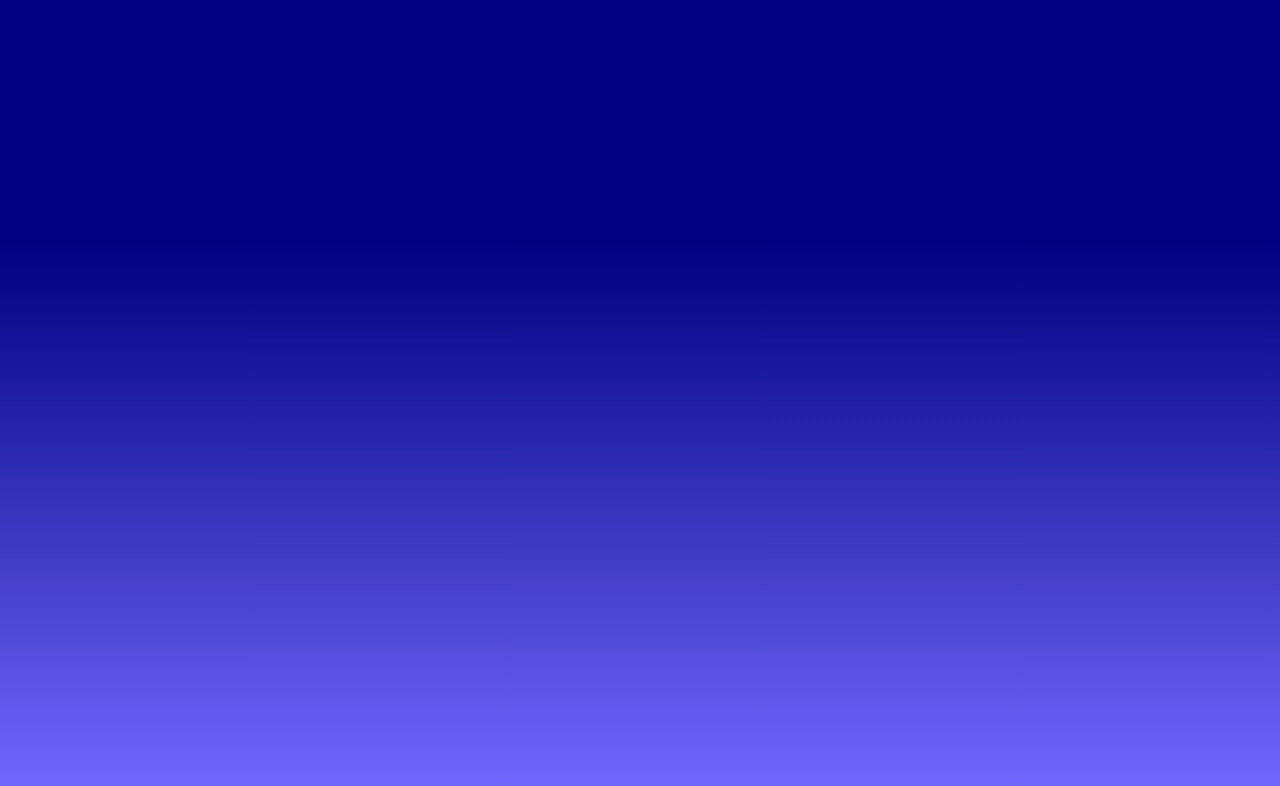
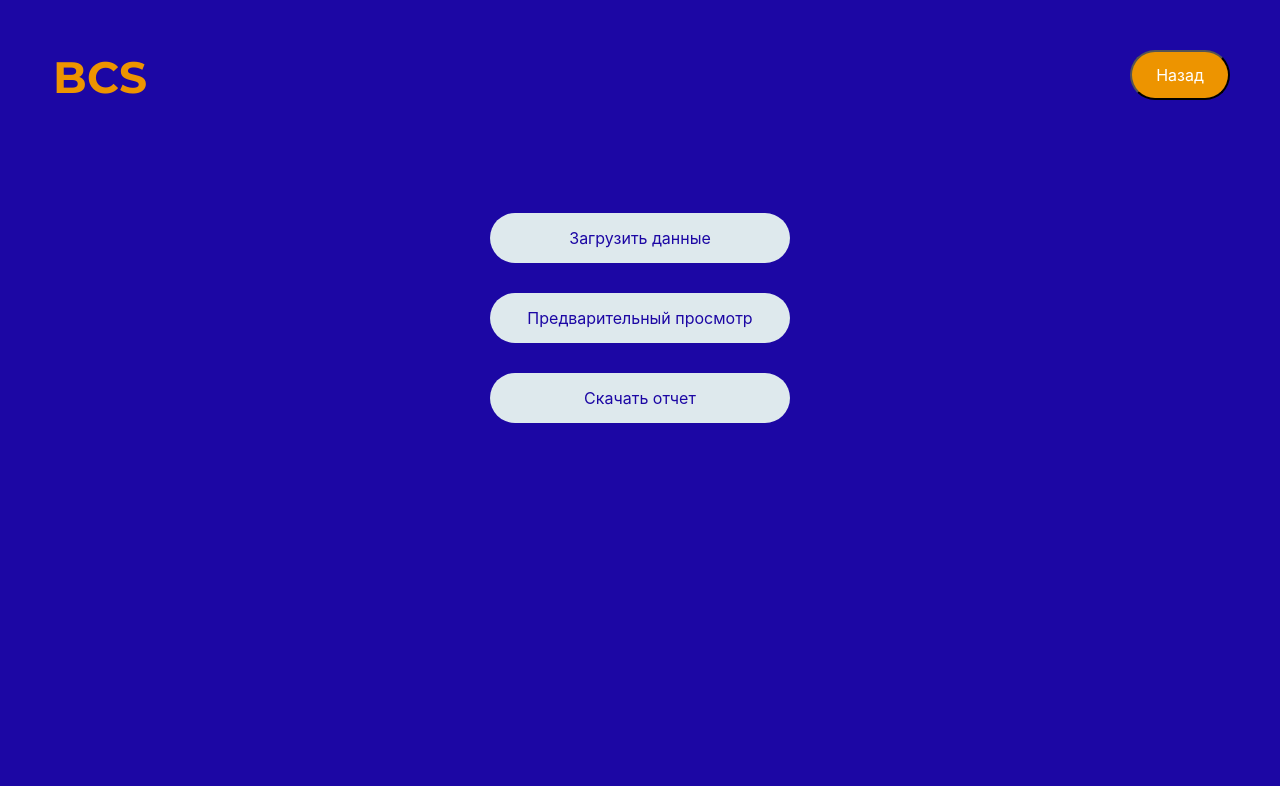
Before and after one commit to UliaKarpova/hackwagon, a React (Create React App) app: page /workpage in a window 1280 px wide. Shown: the top 786 px of the page. Built offline with nearby package versions, Linux system fonts and the light colour scheme.

Commit message:
change properties

```diff
--- a/src/components/App/App.css
+++ b/src/components/App/App.css
@@ -1,5 +1,9 @@
 @import url(../../vendor/normalize.css);
 @import url(../../vendor/fonts.css);
+
+html {
+  background: var(--Cyan-100);
+}
 
 .App {
   width: 100%;
--- a/src/components/App/App.js
+++ b/src/components/App/App.js
@@ -5,7 +5,7 @@ import StartPage from '../StartPage/StartPage';
 import Login from '../Login/Login';
 import SnowFall from '../Snowfall/SnowFall';
 import Header from '../Header/Header';
-// import WorkPage from '../WorkPage/WorkPage';
+import WorkPage from '../WorkPage/WorkPage';
 
 function App() {
   return (
@@ -19,14 +19,14 @@ function App() {
         <Header />
         <Login />
       </Route>
-      {/* <Route path="/workpage">
+      <Route path="/workpage">
         <Header>
           <NavLink to="/">
             <button className="header__btn">Назад</button>
           </NavLink>
         </Header>
         <WorkPage />
-      </Route> */}
+      </Route>
     </Switch>
   );
 }
--- a/src/components/Header/Header.css
+++ b/src/components/Header/Header.css
@@ -14,7 +14,8 @@
 
 .header__btn {
   width: 100px;
-  height: 46px;
+  height: 50px;
+  border-radius: 25px;
   background-color: var(--Orange-300);
   color: #fff;
   cursor: pointer;
--- a/src/components/Login/Login.css
+++ b/src/components/Login/Login.css
@@ -7,7 +7,7 @@
 .form {
   display: flex;
   flex-direction: column;
-  align-items: center;
+  align-items: flex-start;
 }
 
 .form__title {
@@ -37,17 +37,21 @@
 }
 
 .form__button {
-  width: 100px;
-  height: 100px;
-  border-radius: 50px;
+  width: 100%;
+  height: 50px;
+  border-radius: 25px;
+  border: none;
   margin-top: 40px;
+  margin-bottom: 40px;
   background-color: var(--Orange-300);
   color: #fff;
   cursor: pointer;
 }
 
 .link__to-page {
+  width: 100%;
   text-decoration: none;
+  text-align: center;
   color: var(--Cyan-200);
   font-style: normal;
   font-size: 18px;
--- a/src/components/Login/Login.js
+++ b/src/components/Login/Login.js
@@ -56,8 +56,8 @@ function Login() {
         <label htmlFor='password' className='form__label'>Пароль</label>
         <input id='password' onChange={onChange} name='password' className='form-input form__password' type='password' />
         <button type='submit' className='form__button'>Отправить</button>
+        <Link to="/workpage" className="link__to-page">Начать инвентаризацию</Link>
       </form>
-      <Link to="/workpage" className="link__to-page">Начать инвентаризацию</Link>
     </div>
   );
 }
--- a/src/components/Snowfall/SnowFall.css
+++ b/src/components/Snowfall/SnowFall.css
@@ -1,18 +1,9 @@
 html {
   height: 100%;
-  background: linear-gradient(#000080 30%, #736AFF);
+  /* background: linear-gradient(#000080 30%, #736AFF); */
+  background: var(--Blue-400);
   overflow: hidden;
 }
-
-/* display: flex;
-    position: fixed;
-    top: 0;
-    left: 0;
-    width: 100vw;
-    height: 100vh;
-    background: rgba(0, 0, 0, 0.5);
-    justify-content: center;
-    align-items: center; */
 
 .snow, .snow:before, .snow:after {
   position: absolute;
@@ -25,6 +16,7 @@ html {
   -webkit-animation: snow 10s linear infinite;
   animation: snow 10s linear infinite;
   content: "";
+  z-index: -10;
 }
 
 .snow:after {
--- a/src/components/StartPage/StartPage.css
+++ b/src/components/StartPage/StartPage.css
@@ -3,7 +3,6 @@
   color: var(--Yellow-300);
   padding: 12px;
   font-family: 'Inter';
-
 }
 
 .page__container {
--- a/src/components/WorkPage/WorkPage.css
+++ b/src/components/WorkPage/WorkPage.css
@@ -1,13 +1,20 @@
 .work__page {
-  padding: 40px 40px;
+  display: flex;
+  flex-direction: column;
+  align-items: center;
+  padding: 50px 50px;
 }
 
 .w-page__button {
-  width: 100%;
-  height: 46px;
+  width: 300px;
+  height: 50px;
   margin: 10px 0 20px;
   background: var(--Cyan-100);
-  border-radius: 8px;
+  border-radius: 25px;
   border: none;
-  color: #fff;
+  color: var(--Blue-400);
 }
+
+.w-page__button:hover {
+  background: var(--Cyan-200);
+}
--- a/src/components/WorkPage/WorkPage.js
+++ b/src/components/WorkPage/WorkPage.js
@@ -1,6 +1,6 @@
 import React from "react";
 import { NavLink } from 'react-router-dom';
-import ".WorkPage.css";
+import "./WorkPage.css";
 
 function WorkPage() {
   return (
```
